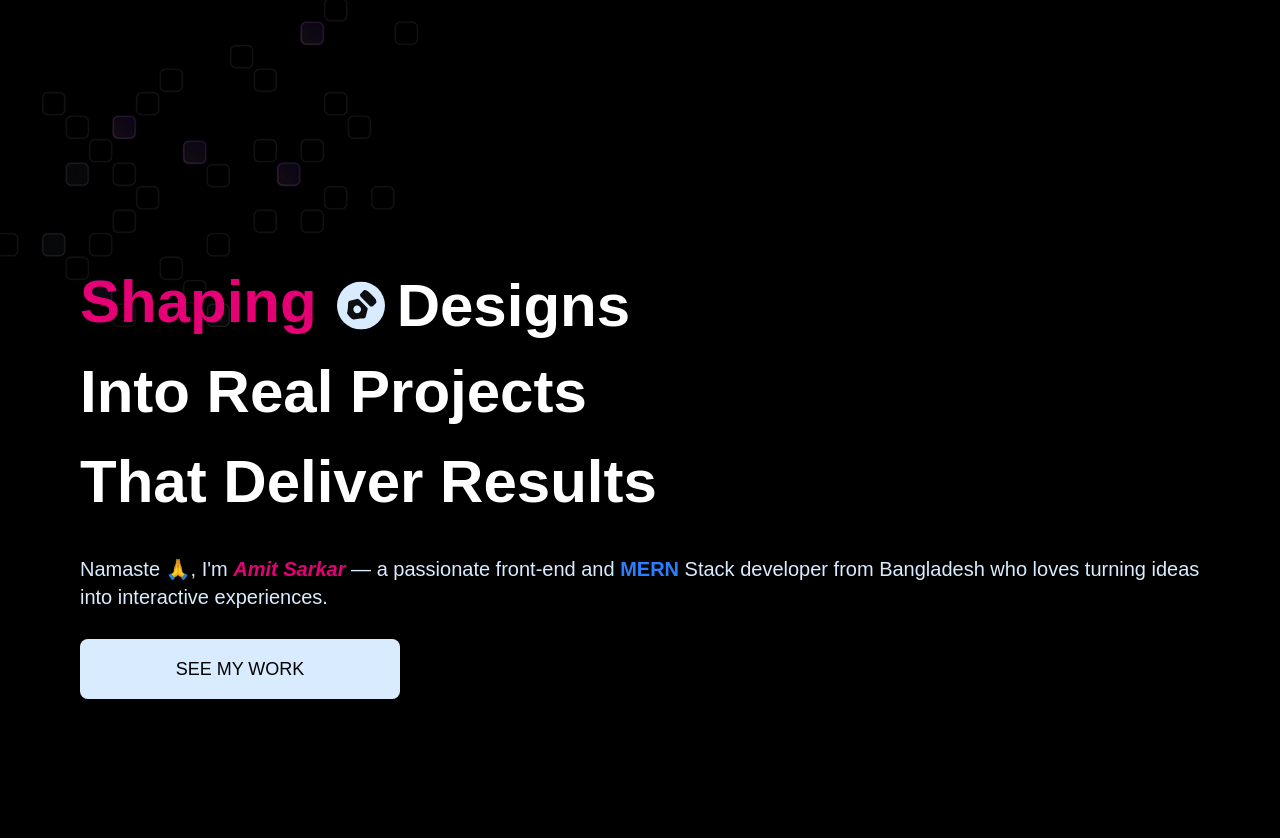
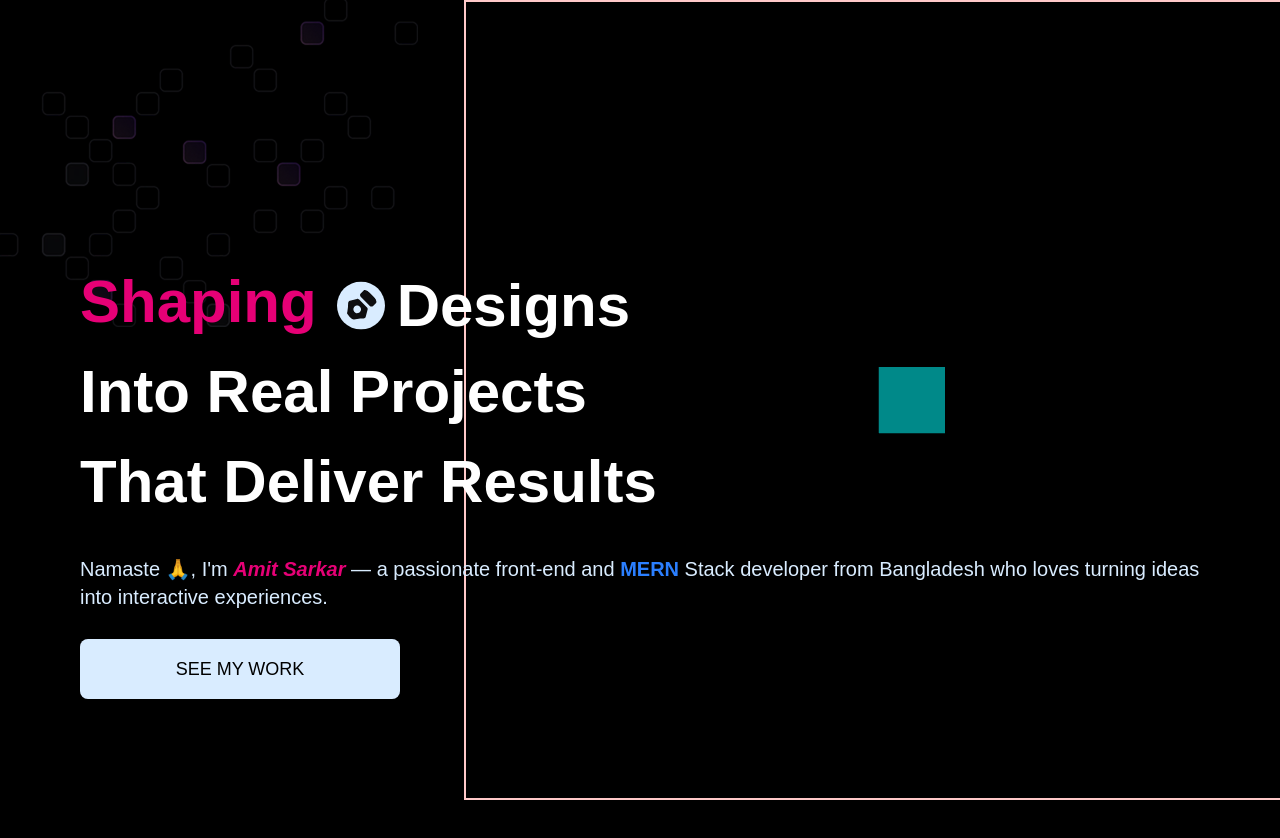
Before and after one commit to Amitkumersarkar/My-3D-Portfolio, a React (Vite) app: page / in a window 1280 px wide. Shown: the top 838 px of the page. Built offline with nearby package versions, Linux system fonts and the light colour scheme; a web font is replaced by a local one.

Commit message:
added animation box

```diff
--- a/package.json
+++ b/package.json
@@ -18,6 +18,7 @@
     "gsap": "^3.13.0",
     "react": "^19.1.1",
     "react-dom": "^19.1.1",
+    "react-responsive": "^10.0.1",
     "tailwindcss": "^4.1.16",
     "three": "^0.180.0"
   },
--- /dev/null
+++ b/src/components/HeroModel/HeroExperience.jsx
@@ -0,0 +1,19 @@
+import { OrbitControls } from "@react-three/drei";
+import { Canvas } from "@react-three/fiber";
+
+const HeroExperience = () => {
+    const isTablet = false;
+    return (
+        <Canvas camera={{ position: [0, 0, 15], fov: 45 }}>
+            <ambientLight intensity={0.2} color="#1a1a40"></ambientLight>
+            <directionalLight position={[5, 5, 5]} intensity={5}></directionalLight>
+            <OrbitControls enablePan={false} enableZoom={!isTablet} maxDistance={20} minDistance={5} minPolarAngle={Math.PI / 5} maxPolarAngle={Math.PI / 2}></OrbitControls>
+            <mesh>
+                <boxGeometry args={[1, 1, 1]}></boxGeometry>
+                <meshStandardMaterial color="teal"></meshStandardMaterial>
+            </mesh>
+        </Canvas>
+    );
+};
+
+export default HeroExperience;
--- a/src/components/sections/Hero.jsx
+++ b/src/components/sections/Hero.jsx
@@ -1,5 +1,6 @@
 import { words } from "../../constants";
 import Button from "../Button";
+import HeroExperience from "../HeroModel/HeroExperience";
 
 const Hero = () => {
 
@@ -46,7 +47,12 @@ const Hero = () => {
                         <Button id='button' className='md:w-80 md:h-16 w-16 h-12 ' text='See My Work'></Button>
                     </div>
                 </header>
-                {/* right side : hero 3d model */}
+                {/* right side : hero 3D model */}
+                <figure>
+                    <div className="hero-3d-layout border-red-200 border-2">
+                        <HeroExperience></HeroExperience>
+                    </div>
+                </figure>
             </div>
         </section>
     );
```
Also changed, not shown: 1 other file (tests, documents, lock files or other folders).
